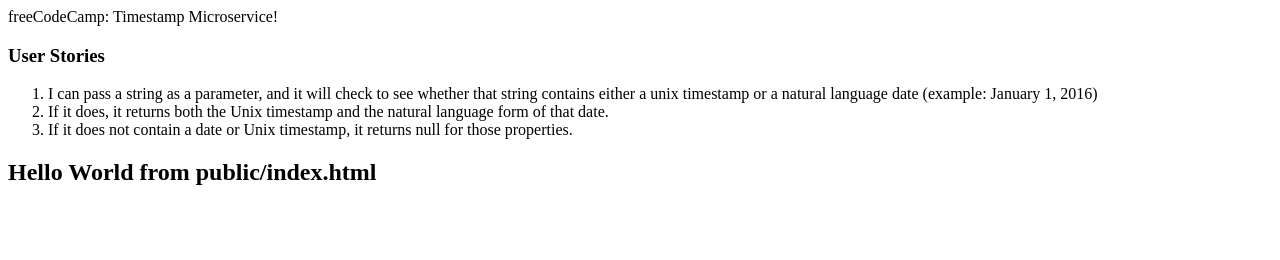
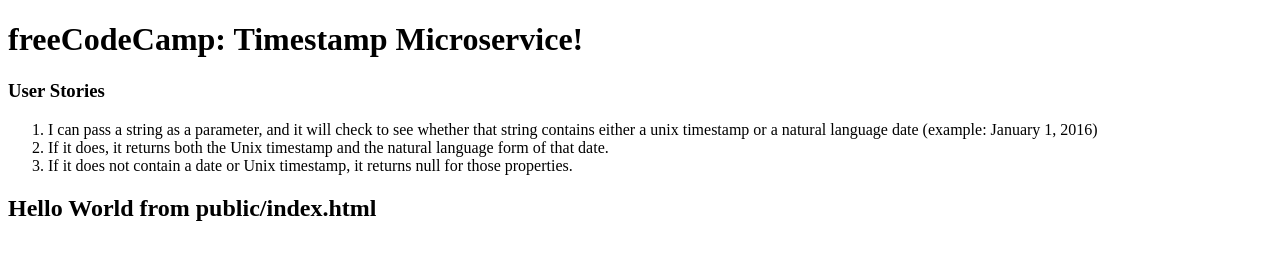
Before and after one commit to davi3blu3/timestamp, a website: page public/index.html in a window 1280 px wide. Drawn offline with Linux system fonts and the light colour scheme.

Commit message:
serve index

```diff
--- a/public/index.html
+++ b/public/index.html
@@ -6,7 +6,9 @@
 </head>
 <body>
     <main>
-        <header>freeCodeCamp: Timestamp Microservice!</header>
+        <header>
+            <h1>freeCodeCamp: Timestamp Microservice!</h1>
+        </header>
         <section>
             <h3>User Stories</h3>
             <ol>
--- a/server.js
+++ b/server.js
@@ -3,7 +3,7 @@
 var func = require('./functions.js');
 
 app.get('/', function(req, res) {
-    res.send('Hello from c9 + express');
+    res.sendFile(__dirname + '/public/index.html');
 })
 
 app.get('/:date', function(req, res) {
```
